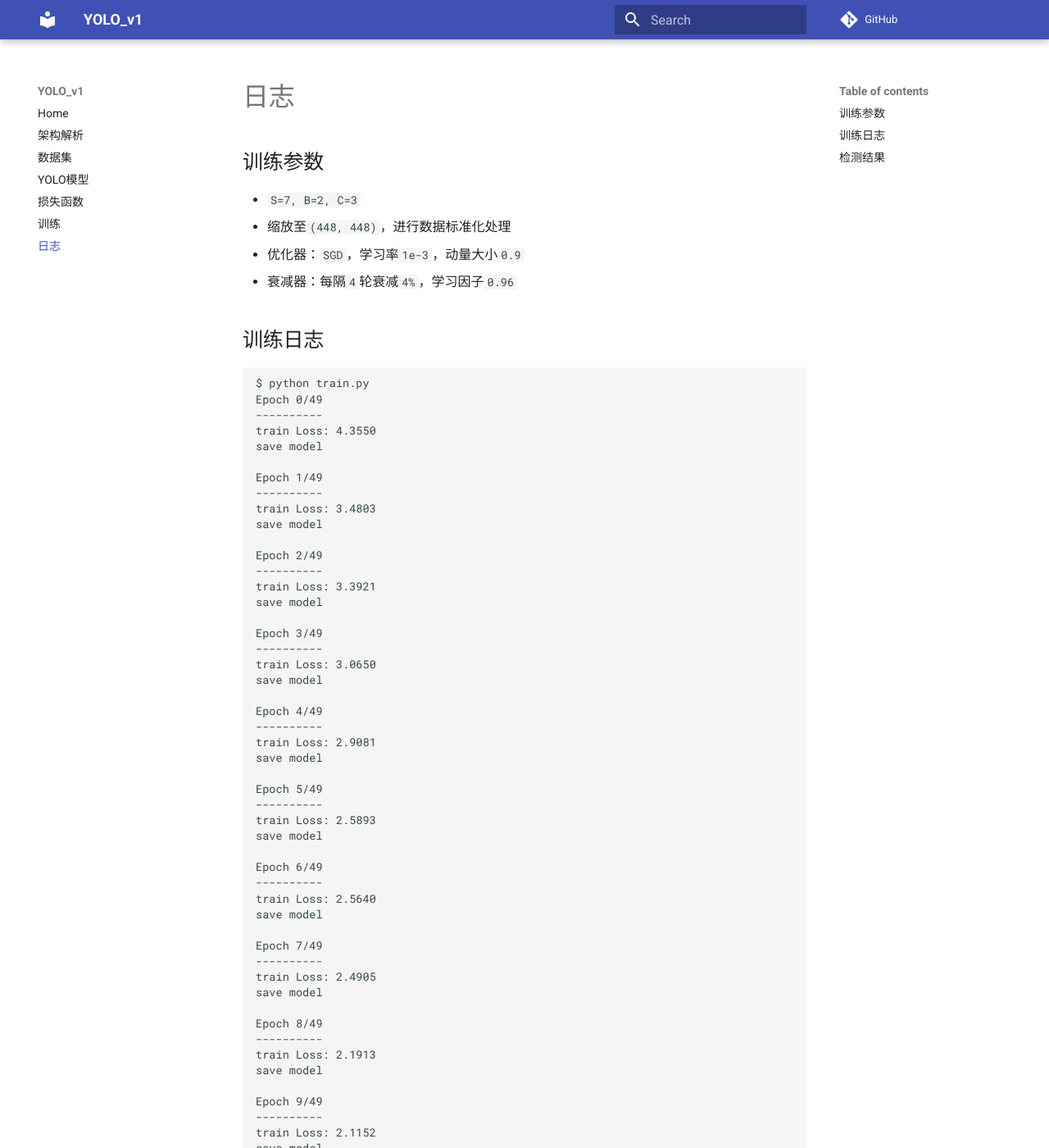
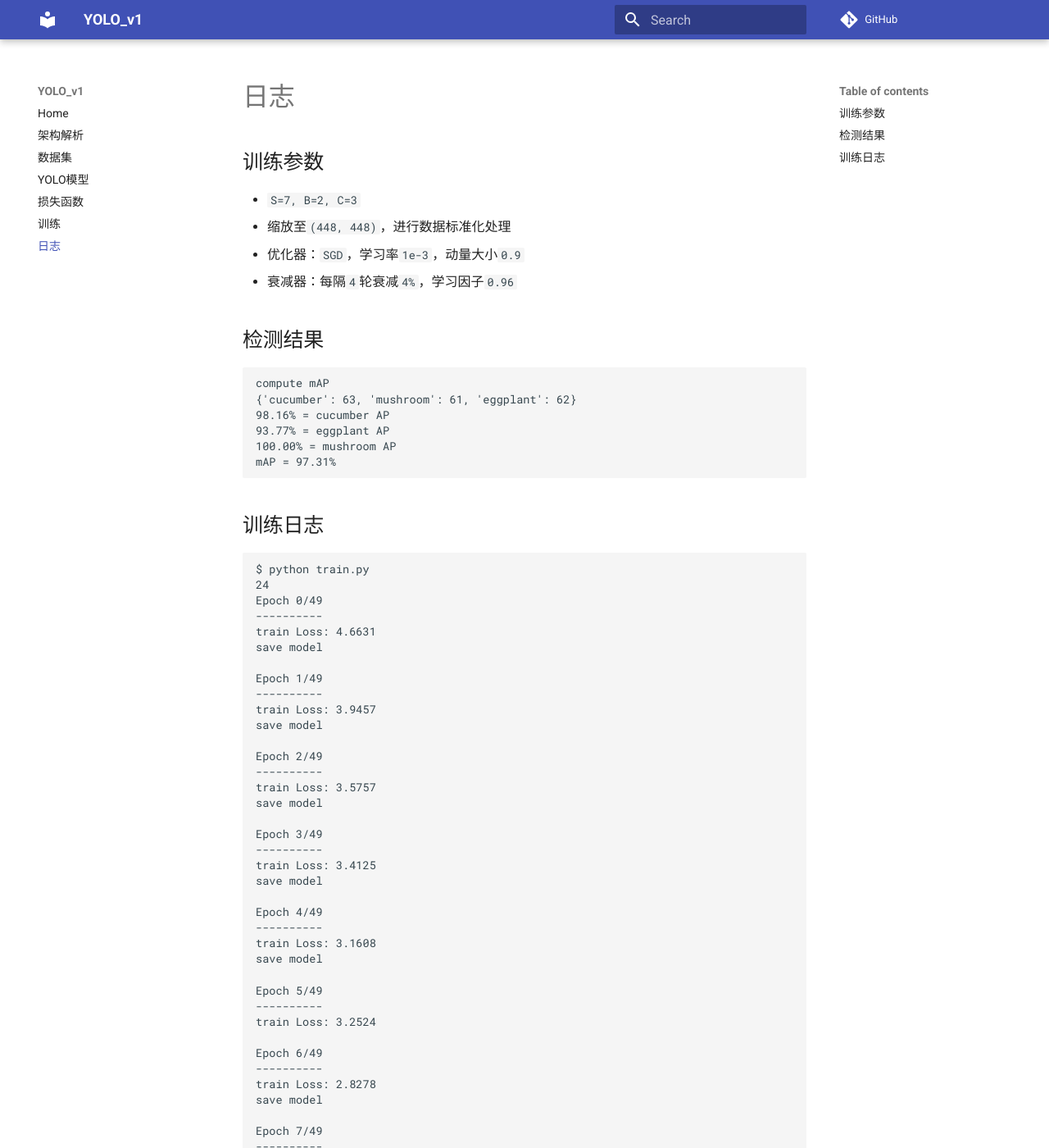
Before and after one commit to object-detection-algorithm/YOLO_v1, an MkDocs documentation site: the page built from docs/log.md, in a window 1280 px wide and 1400 px high. Shown: the whole window at 82% size. Built offline with MkDocs 1.6.1 and Material for MkDocs 9.7.7, drawn with Linux system fonts in a browser that asks for light colours; comment, search, counter and statistics services are not loaded; some of the changed text lies outside the part shown.

````diff
--- a/docs/log.md
+++ b/docs/log.md
@@ -8,259 +8,254 @@
 * 优化器：`SGD`，学习率`1e-3`，动量大小`0.9`
 * 衰减器：每隔`4`轮衰减`4%`，学习因子`0.96`
 
-## 训练日志
-
-```
-$ python train.py
-Epoch 0/49
-----------
-train Loss: 4.3550
-save model
-
-Epoch 1/49
-----------
-train Loss: 3.4803
-save model
-
-Epoch 2/49
-----------
-train Loss: 3.3921
-save model
-
-Epoch 3/49
-----------
-train Loss: 3.0650
-save model
-
-Epoch 4/49
-----------
-train Loss: 2.9081
-save model
-
-Epoch 5/49
-----------
-train Loss: 2.5893
-save model
-
-Epoch 6/49
-----------
-train Loss: 2.5640
-save model
-
-Epoch 7/49
-----------
-train Loss: 2.4905
-save model
-
-Epoch 8/49
-----------
-train Loss: 2.1913
-save model
-
-Epoch 9/49
-----------
-train Loss: 2.1152
-save model
-
-Epoch 10/49
-----------
-train Loss: 1.9428
-save model
-
-Epoch 11/49
-----------
-train Loss: 1.7271
-save model
-
-Epoch 12/49
-----------
-train Loss: 1.4372
-save model
-
-Epoch 13/49
-----------
-train Loss: 1.8185
-
-Epoch 14/49
-----------
-train Loss: 1.5460
-
-Epoch 15/49
-----------
-train Loss: 1.1692
-save model
-
-Epoch 16/49
-----------
-train Loss: 1.0540
-save model
-
-Epoch 17/49
-----------
-train Loss: 0.9028
-save model
-
-Epoch 18/49
-----------
-train Loss: 0.7702
-save model
-
-Epoch 19/49
-----------
-train Loss: 0.7176
-save model
-
-Epoch 20/49
-----------
-train Loss: 0.7485
-
-Epoch 21/49
-----------
-train Loss: 0.6307
-save model
-
-Epoch 22/49
-----------
-train Loss: 0.5581
-save model
-
-Epoch 23/49
-----------
-train Loss: 0.5320
-save model
-
-Epoch 24/49
-----------
-train Loss: 0.5893
-
-Epoch 25/49
-----------
-train Loss: 0.5185
-save model
-
-Epoch 26/49
-----------
-train Loss: 0.6156
-
-Epoch 27/49
-----------
-train Loss: 0.5096
-save model
-
-Epoch 28/49
-----------
-train Loss: 0.5403
-
-Epoch 29/49
-----------
-train Loss: 0.4653
-save model
-
-Epoch 30/49
-----------
-train Loss: 0.3850
-save model
-
-Epoch 31/49
-----------
-train Loss: 0.3609
-save model
-
-Epoch 32/49
-----------
-train Loss: 0.4063
-
-Epoch 33/49
-----------
-train Loss: 0.3349
-save model
-
-Epoch 34/49
-----------
-train Loss: 0.2629
-save model
-
-Epoch 35/49
-----------
-train Loss: 0.3319
-
-Epoch 36/49
-----------
-train Loss: 0.2790
-
-Epoch 37/49
-----------
-train Loss: 0.2487
-save model
-
-Epoch 38/49
-----------
-train Loss: 0.2325
-save model
-
-Epoch 39/49
-----------
-train Loss: 0.2146
-save model
-
-Epoch 40/49
-----------
-train Loss: 0.2087
-save model
-
-Epoch 41/49
-----------
-train Loss: 0.1626
-save model
-
-Epoch 42/49
-----------
-train Loss: 0.1446
-save model
-
-Epoch 43/49
-----------
-train Loss: 0.1372
-save model
-
-Epoch 44/49
-----------
-train Loss: 0.1260
-save model
-
-Epoch 45/49
-----------
-train Loss: 0.1231
-save model
-
-Epoch 46/49
-----------
-train Loss: 0.1232
-
-Epoch 47/49
-----------
-train Loss: 0.1475
-
-Epoch 48/49
-----------
-train Loss: 0.1226
-save model
-
-Epoch 49/49
-----------
-train Loss: 0.1000
-save model
-
-Training complete in 6m 28s
-```
-
 ## 检测结果
 
 ```
 compute mAP
 {'cucumber': 63, 'mushroom': 61, 'eggplant': 62}
-99.43% = cucumber AP
-98.39% = eggplant AP
-99.22% = mushroom AP
-mAP = 99.01%
+98.16% = cucumber AP
+93.77% = eggplant AP
+100.00% = mushroom AP
+mAP = 97.31%
 ```
+
+## 训练日志
+
+```
+$ python train.py
+24
+Epoch 0/49
+----------
+train Loss: 4.6631
+save model
+
+Epoch 1/49
+----------
+train Loss: 3.9457
+save model
+
+Epoch 2/49
+----------
+train Loss: 3.5757
+save model
+
+Epoch 3/49
+----------
+train Loss: 3.4125
+save model
+
+Epoch 4/49
+----------
+train Loss: 3.1608
+save model
+
+Epoch 5/49
+----------
+train Loss: 3.2524
+
+Epoch 6/49
+----------
+train Loss: 2.8278
+save model
+
+Epoch 7/49
+----------
+train Loss: 2.7577
+save model
+
+Epoch 8/49
+----------
+train Loss: 2.6739
+save model
+
+Epoch 9/49
+----------
+train Loss: 2.4874
+save model
+
+Epoch 10/49
+----------
+train Loss: 2.5400
+
+Epoch 11/49
+----------
+train Loss: 2.7458
+
+Epoch 12/49
+----------
+train Loss: 2.5519
+
+Epoch 13/49
+----------
+train Loss: 2.5486
+
+Epoch 14/49
+----------
+train Loss: 2.4983
+
+Epoch 15/49
+----------
+train Loss: 2.4122
+save model
+
+Epoch 16/49
+----------
+train Loss: 2.3499
+save model
+
+Epoch 17/49
+----------
+train Loss: 2.3360
+save model
+
+Epoch 18/49
+----------
+train Loss: 2.1346
+save model
+
+Epoch 19/49
+----------
+train Loss: 1.6496
+save model
+
+Epoch 20/49
+----------
+train Loss: 1.4959
+save model
+
+Epoch 21/49
+----------
+train Loss: 1.2388
+save model
+
+Epoch 22/49
+----------
+train Loss: 0.9731
+save model
+
+Epoch 23/49
+----------
+train Loss: 0.8746
+save model
+
+Epoch 24/49
+----------
+train Loss: 0.8926
+
+Epoch 25/49
+----------
+train Loss: 0.7697
+save model
+
+Epoch 26/49
+----------
+train Loss: 0.7731
+
+Epoch 27/49
+----------
+train Loss: 0.6818
+save model
+
+Epoch 28/49
+----------
+train Loss: 0.6873
+
+Epoch 29/49
+----------
+train Loss: 0.6238
+save model
+
+Epoch 30/49
+----------
+train Loss: 0.5284
+save model
+
+Epoch 31/49
+----------
+train Loss: 0.4824
+save model
+
+Epoch 32/49
+----------
+train Loss: 0.4355
+save model
+
+Epoch 33/49
+----------
+train Loss: 0.4300
+save model
+
+Epoch 34/49
+----------
+train Loss: 0.4019
+save model
+
+Epoch 35/49
+----------
+train Loss: 0.3622
+save model
+
+Epoch 36/49
+----------
+train Loss: 0.4424
+
+Epoch 37/49
+----------
+train Loss: 0.3394
+save model
+
+Epoch 38/49
+----------
+train Loss: 0.3256
+save model
+
+Epoch 39/49
+----------
+train Loss: 0.2458
+save model
+
+Epoch 40/49
+----------
+train Loss: 0.2592
+
+Epoch 41/49
+----------
+train Loss: 0.2518
+
+Epoch 42/49
+----------
+train Loss: 0.2172
+save model
+
+Epoch 43/49
+----------
+train Loss: 0.2442
+
+Epoch 44/49
+----------
+train Loss: 0.1925
+save model
+
+Epoch 45/49
+----------
+train Loss: 0.1607
+save model
+
+Epoch 46/49
+----------
+train Loss: 0.1828
+
+Epoch 47/49
+----------
+train Loss: 0.1770
+
+Epoch 48/49
+----------
+train Loss: 0.1690
+
+Epoch 49/49
+----------
+train Loss: 0.1730
+
+Training complete in 21m 39s
+```
--- a/mkdocs.yml
+++ b/mkdocs.yml
@@ -13,7 +13,7 @@ site_dir: 'site'
 # 额外信息
 extra:
     # 版本号
-    version: 0.1.0
+    version: 0.2.0
 # 主题
 theme:
     # name: 'readthedocs'
````
Also changed, not shown: docs/index.md (+2 -2 lines).
